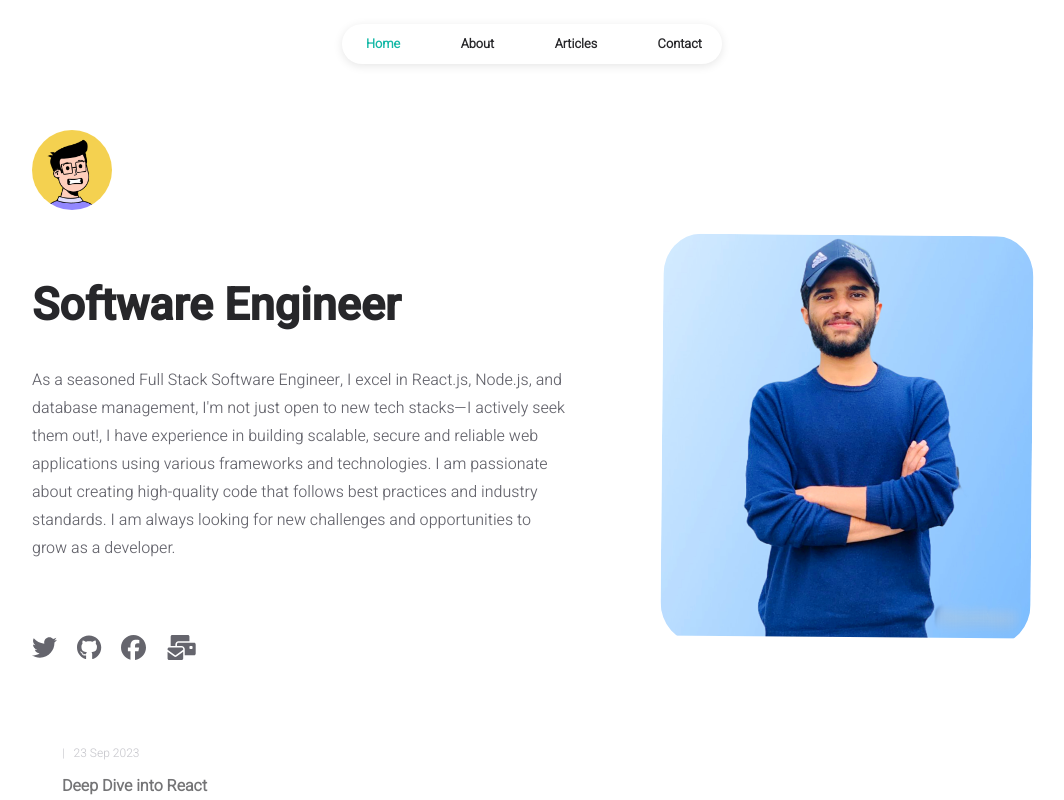
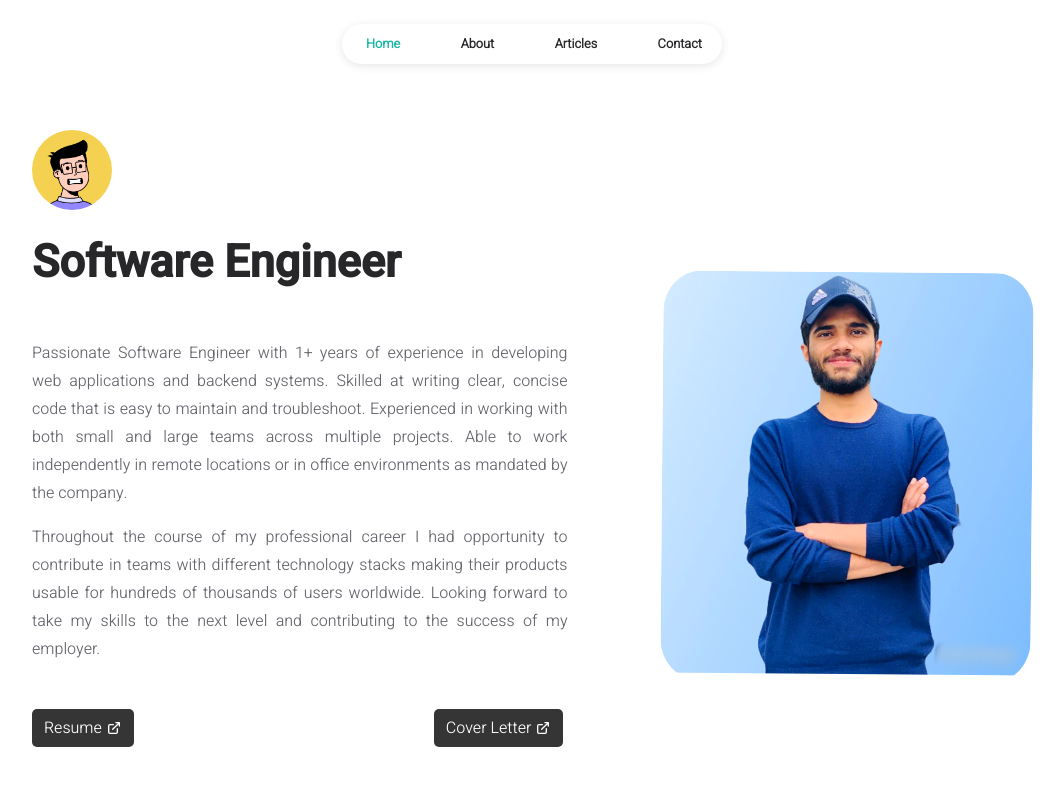
Before and after one commit to inzamam-virk/inzamam-virk.github.io, a React (Create React App) app: page / in a window 1280 px wide. Shown: the top 800 px of the page, without its empty margins (108-1172 px from the left). Built offline with nearby package versions, Linux system fonts and the light colour scheme.

Commit message:
Complete homepage

```diff
--- a/src/components/about/styles/experience.css
+++ b/src/components/about/styles/experience.css
@@ -28,7 +28,6 @@
     padding-left: 38%;
     padding-right: 15%;
     text-align: justify;
-    /* This ensures the div starts below any floating elements */
 }
 
 @media (max-width: 700px) {
--- a/src/pages/homepage.jsx
+++ b/src/pages/homepage.jsx
@@ -57,6 +57,10 @@ const Homepage = () => {
 
 	const currentSEO = SEO.find((item) => item.page === "home");
 
+	const resume_link = "https://drive.google.com/file/d/1ZI9stunymJNOuCk5jFxG2NPyAm1W9C3V/view?usp=sharing";
+	const cover_letter_link = "https://drive.google.com/file/d/1jl7fjzY3Hcjz3rWzne_qCBnarc-d6lFd/view?usp=sharing";
+
+
 	const logoStyle = {
 		display: "flex",
 		position: stayLogo ? "fixed" : "relative",
@@ -95,7 +99,16 @@ const Homepage = () => {
 								</div>
 
 								<div className="subtitle homepage-subtitle">
-									{INFO.homepage.description}
+									<p>
+										Passionate Software Engineer with 1+ years of experience in developing web applications and backend systems. Skilled at writing clear, concise
+										code that is easy to maintain and troubleshoot. Experienced in working with both small and large teams across multiple projects. Able to work
+										independently in remote locations or in office environments as mandated by the company.
+									</p>
+									<p>
+										Throughout the course of my professional career I had opportunity to contribute in teams with different technology stacks making their products
+										usable for hundreds of thousands of users worldwide. Looking forward to take my skills to the next level and contributing to the success of my
+										employer.
+									</p>
 								</div>
 							</div>
 
@@ -112,71 +125,15 @@ const Homepage = () => {
 							</div>
 						</div>
 
-						<div className="homepage-socials">
-							<a
-								href={INFO.socials.twitter}
-								target="_blank"
-								rel="noreferrer"
-							>
-								<FontAwesomeIcon
-									icon={faTwitter}
-									className="homepage-social-icon"
-								/>
+						<div className="resume" style={{marginTop:"3%", marginBottom:"8%"}}>
+							<a target="_blank" class="resume-button" download="" href={resume_link}>
+								Resume
+								<img className="resume-img" src="./resume-svg.svg" alt="Download Icon"/>
 							</a>
-							<a
-								href={INFO.socials.github}
-								target="_blank"
-								rel="noreferrer"
-							>
-								<FontAwesomeIcon
-									icon={faGithub}
-									className="homepage-social-icon"
-								/>
+							<a target="_blank" class="resume-button" download="" href={cover_letter_link} style={{marginLeft:"30%"}}>
+								Cover Letter
+								<img className="resume-img" src="./resume-svg.svg" alt="Download Icon"/>
 							</a>
-							<a
-								href={INFO.socials.facebook}
-								target="_blank"
-								rel="noreferrer"
-							>
-								<FontAwesomeIcon
-									icon={faFacebook}
-									className="homepage-social-icon"
-								/>
-							</a>
-							<a
-								href={`mailto:${INFO.main.email}`}
-								target="_blank"
-								rel="noreferrer"
-							>
-								<FontAwesomeIcon
-									icon={faMailBulk}
-									className="homepage-social-icon"
-								/>
-							</a>
-						</div>
-
-
-
-
-
-						<div className="homepage-after-title">
-
-							<div className="homepage-articles">
-								{myArticles.map((article, index) => (
-									<div
-										className="homepage-article"
-										key={(index + 1).toString()}
-									>
-										<Article
-											key={(index + 1).toString()}
-											date={article().date}
-											title={article().title}
-											description={article().description}
-											link={"/article/" + (index + 1)}
-										/>
-									</div>
-								))}
-							</div>
 						</div>
 
 
--- a/src/pages/styles/homepage.css
+++ b/src/pages/styles/homepage.css
@@ -29,6 +29,7 @@
 
 .homepage-subtitle {
 	width: 85% !important;
+	text-align: justify;
 }
 
 .homepage-first-area-right-side {
@@ -51,23 +52,35 @@
 	width: 100%;
 }
 
-.homepage-socials {
-	display: flex;
-	justify-content: left;
-	align-items: center;
-	padding-top: 30px;
+.resume-button {
+	background-color: rgb(53, 53, 53);
+	color: white;
+	text-decoration: dashed;
+	padding: 5px 30px 5px 10px;
+	border-radius: 5px;
+	display: inline-block;
+	border: 2px solid transparent;
+	position: relative;
 }
 
-.homepage-social-icon {
-	padding-right: 20px;
-	font-size: 25px;
-	transition: color 0.2s ease-in-out;
-	color: var(--secondary-color);
+.resume-button:hover {
+	background-color: #ffffff;
+	color: black;
+	border-color: black;
+}
+.resume-img {
+	width: 16px;
+	height: 16px;
+	position: absolute;
+	top: 50%;
+	right: 10px;
+	transform: translateY(-50%);
+	filter: invert(100%);
+}
+.resume-button:hover .resume-img {
+	filter: none;
 }
 
-.homepage-social-icon:hover {
-	color: var(--primary-color);
-}
 
 .homepage-after-title {
 	display: flex;
@@ -114,6 +127,7 @@
 
 	.homepage-subtitle {
 		width: 100% !important;
+		text-align: justify;
 		margin-top: 10px;
 		order: 3;
 	}
```
Also changed, not shown: public/resume-svg.svg (added).
